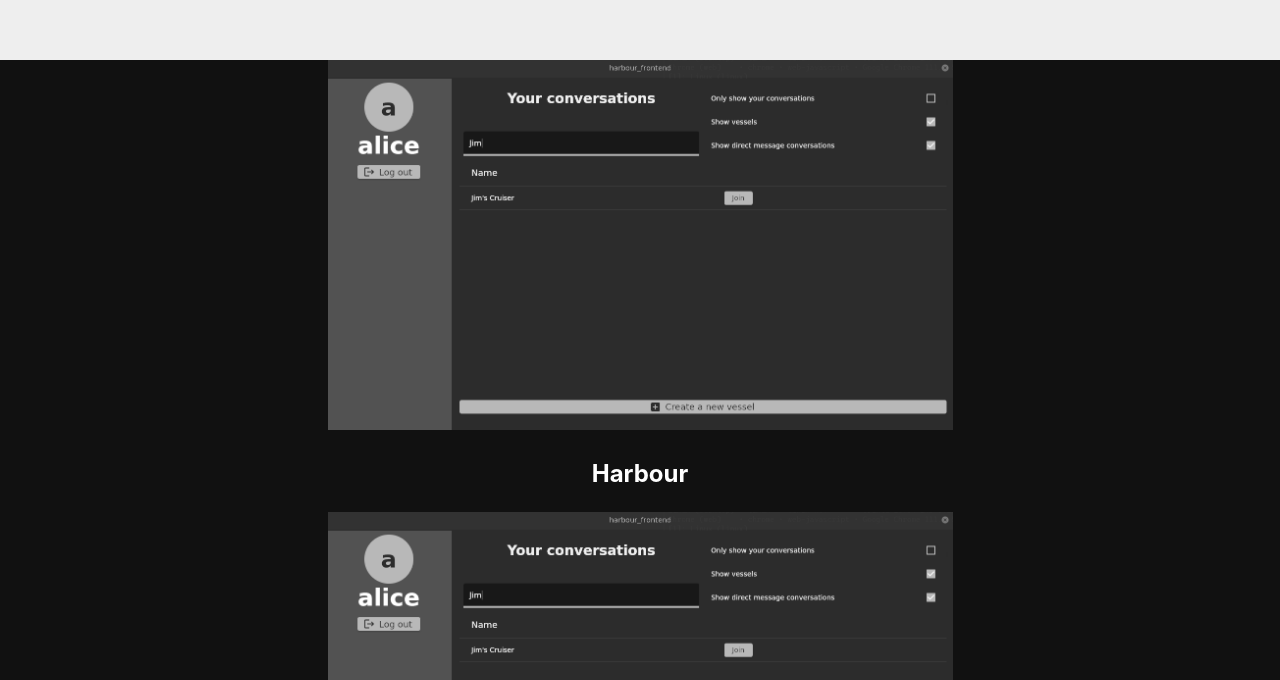
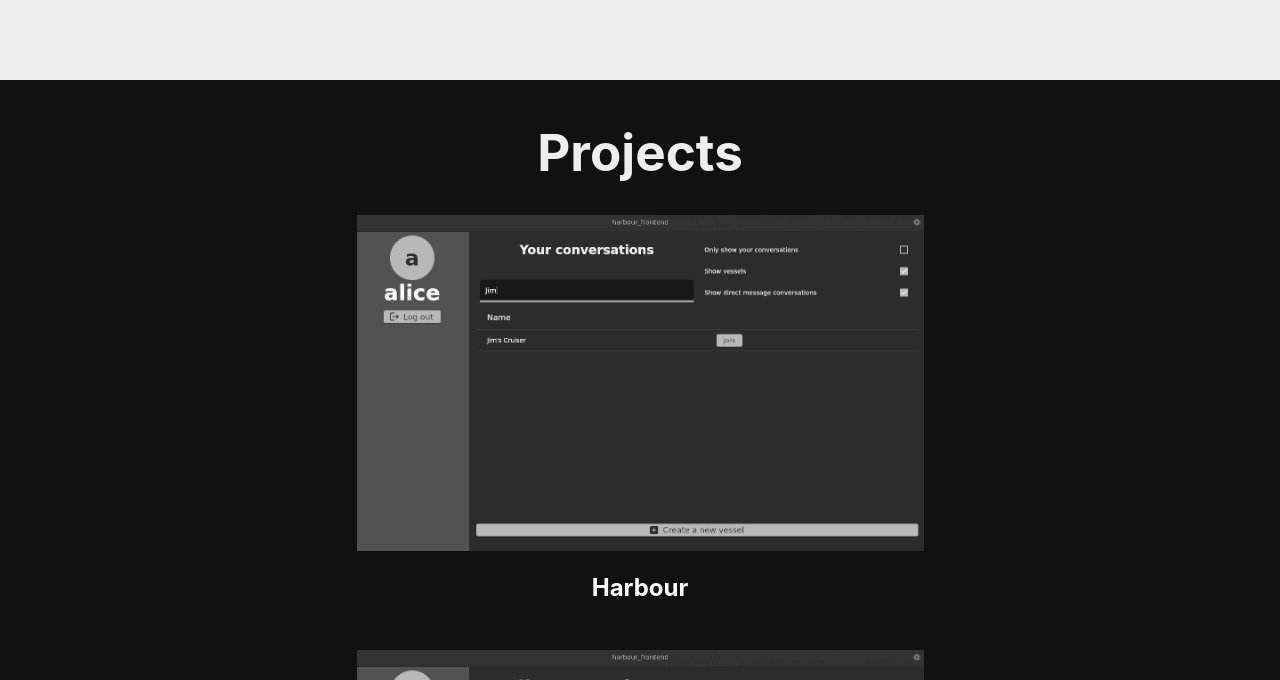
Before and after one commit to Saltswimmer/web-personal, a React (Vite) app: page / in a window 1280 px wide. Shown: the part 1201-1881 px from the top of the page. Built offline with nearby package versions, Linux system fonts and the light colour scheme.

Commit message:
Added project modals, adjusted formatting

```diff
--- a/public/projects/project-2.md
+++ b/public/projects/project-2.md
@@ -1,11 +1,10 @@
 ## Ochre
-Published on: 2023-05-20
 
 Ochre is a 2D platformer I created for a game design elective I took in my senior year.
 
 ### How it was built
 
-There are essentially two ways to make a game in Unreal Engine: wriitng native code using C++, and using visual scripting (called 'blueprints'). For this class, we used blueprints.
+There are essentially two ways to make a game in Unreal Engine: writing native code using C++, and using visual scripting (called 'blueprints'). For this class, we used blueprints.
 
 (image)
 
--- a/public/projects/project-3.md
+++ b/public/projects/project-3.md
@@ -1,5 +1,4 @@
 ## Harbour
-Published on: 2023-05-20
 
 Project Cranefly was a semester project developed by me and a team of five other students for our software engineering course. The project was sponsored by an aerospace and defense company. The purpose of the application was to stress test Linux cgroups. cgroups are a feature of Linux operating systems that allows for resources to be partitioned between isolated groups of processes. This feature is essential for containerization software such as Docker. The final deliverable, which was presented to our sponsor at their office in South Jersey, featured a memory test program, a cpu test program, and a multithreaded control program.
 
--- a/src/index.css
+++ b/src/index.css
@@ -38,6 +38,8 @@ body {
   margin: 0;
   min-width: 320px;
   min-height: 100vh;
+  display: flex;
+  justify-content: space-between;
 }
 
 h1 {
@@ -70,7 +72,7 @@ button:focus-visible {
   position: sticky;
   top: 0px;
   left: 0px;
-  padding: 0;
+  padding-right: 200px;
   margin-top: -90px;
   margin-bottom: -90px;
   mix-blend-mode: difference;
@@ -90,6 +92,7 @@ button:focus-visible {
   top: 0px;
   left: 100%;
   margin-bottom: -20px;
+  padding-left: 200px;
   mix-blend-mode: difference;
   background: none;
 }
@@ -104,6 +107,7 @@ button:focus-visible {
 
 .Navlink.disable {
   color: black;
+  visibility: hidden;
 }
 
 .Navlink:first-child rect {
@@ -116,8 +120,10 @@ button:focus-visible {
 
 .Section {
   min-height: 600px;
-  padding: 0 200px 0 200px;
-  text-align: center;
+  display: flex;
+  flex-direction: column;
+  align-items: center;
+  padding: 10px;
 }
 
 .Section:nth-of-type(odd) {
@@ -128,26 +134,63 @@ button:focus-visible {
   background-color: #eee;
 }
 
-.Section * {
+.Section img, p, h1, h2 {
+  color: white;
+  max-width: 45%;
   mix-blend-mode: difference;
-  color: white;
 }
 
 .Project {
   mix-blend-mode: luminosity;
+  display: flex;
+  flex-direction: column;
+  align-items: center;
+  isolation: isolate;
 }
 
-.ModalBackgroundBlur {
-  backdrop-filter: blur(5px);
-  background-color: black;
-  z-index: 999;
+.Project > img {
+  width: 65%;
+}
+
+.Isolate {
+  isolation: isolate;
 }
 
 dialog {
   border: none;
   border-radius: 8px;
-  background-color: #111;
   color: white;
   min-width: 100px;
   max-width: 500px;
+  mix-blend-mode: normal;
+  isolation: isolate;
+  outline: none;
+  box-shadow: 0px 8px 32px #333;
 }
+
+dialog h3 {
+  color: black;
+}
+
+dialog * {
+  max-width: 100%;
+}
+
+dialog::-webkit-scrollbar {
+  background-color: #999;
+}
+
+dialog::-webkit-scrollbar-thumb {
+  background-color: #444;
+}
+
+dialog::backdrop {
+  transition: 0.5s;
+  backdrop-filter: blur(12px) contrast(50%);
+  background-color: rgba(255, 255, 255, 0.5);
+  isolation: isolate;
+}
+
+.NoScroll {
+  overflow: hidden;
+}
--- a/src/index.jsx
+++ b/src/index.jsx
@@ -70,16 +70,20 @@ function ProjectModal({texturl}) {
         fetchText();
     }, [texturl]);
 
-    return <dialog id={texturl}>
-        <div className="ModalBackgroundBlur">
-            <ReactMarkdown>{text}</ReactMarkdown>
-        </div>
-    </dialog>
+    return <div className="Isolate"><dialog
+        id={texturl}
+        onClose={() => document.body.classList.remove('NoScroll')}
+    >
+        <ReactMarkdown>{text}</ReactMarkdown>
+    </dialog></div>
 }
 
 function Project({src, caption, texturl}) {
 
-    return <span className='Project' onClick={() => document.getElementById(texturl).showModal()}>
+    return <span className='Project' onClick={() => {
+            document.getElementById(texturl).showModal();
+            document.body.classList.add('NoScroll');
+        }}>
         <img width={625} src={src} alt={caption}/>
         <h2>{caption}</h2>
         <ProjectModal texturl={texturl}/>
@@ -97,7 +101,7 @@ export default function Index() {
             <h1>Committed to excellence.<br />Driven by creativity.</h1>
         </div>
         <div id='about' className="Section">
-            <h2>About me</h2>
+            <h1>About me</h1>
             <p>
                 I earned my bachelor&apos;s degree in computer science
                 at Rowan University in May 2023.
@@ -111,9 +115,10 @@ export default function Index() {
             </p>
         </div>
         <div id='projects' className="Section">
-            <Project id={generate()} src='harbour.png' caption='Harbour' texturl='/projects/project-1.md'/>
-            <Project id={generate()} src='harbour.png' caption='Ochre' texturl='/projects/project-2.md'/>
-            <Project id={generate()} src='harbour.png' caption='Project Cranefly' texturl='/projects/project-3.md'/>
+            <h1>Projects</h1>
+            <Project id={generate()} src='harbour.png' caption='Harbour' texturl='/projects/project-1.md'/><br></br>
+            <Project id={generate()} src='harbour.png' caption='Ochre' texturl='/projects/project-2.md'/><br></br>
+            <Project id={generate()} src='harbour.png' caption='Project Cranefly' texturl='/projects/project-3.md'/><br></br>
         </div>
     </>
 }
```
